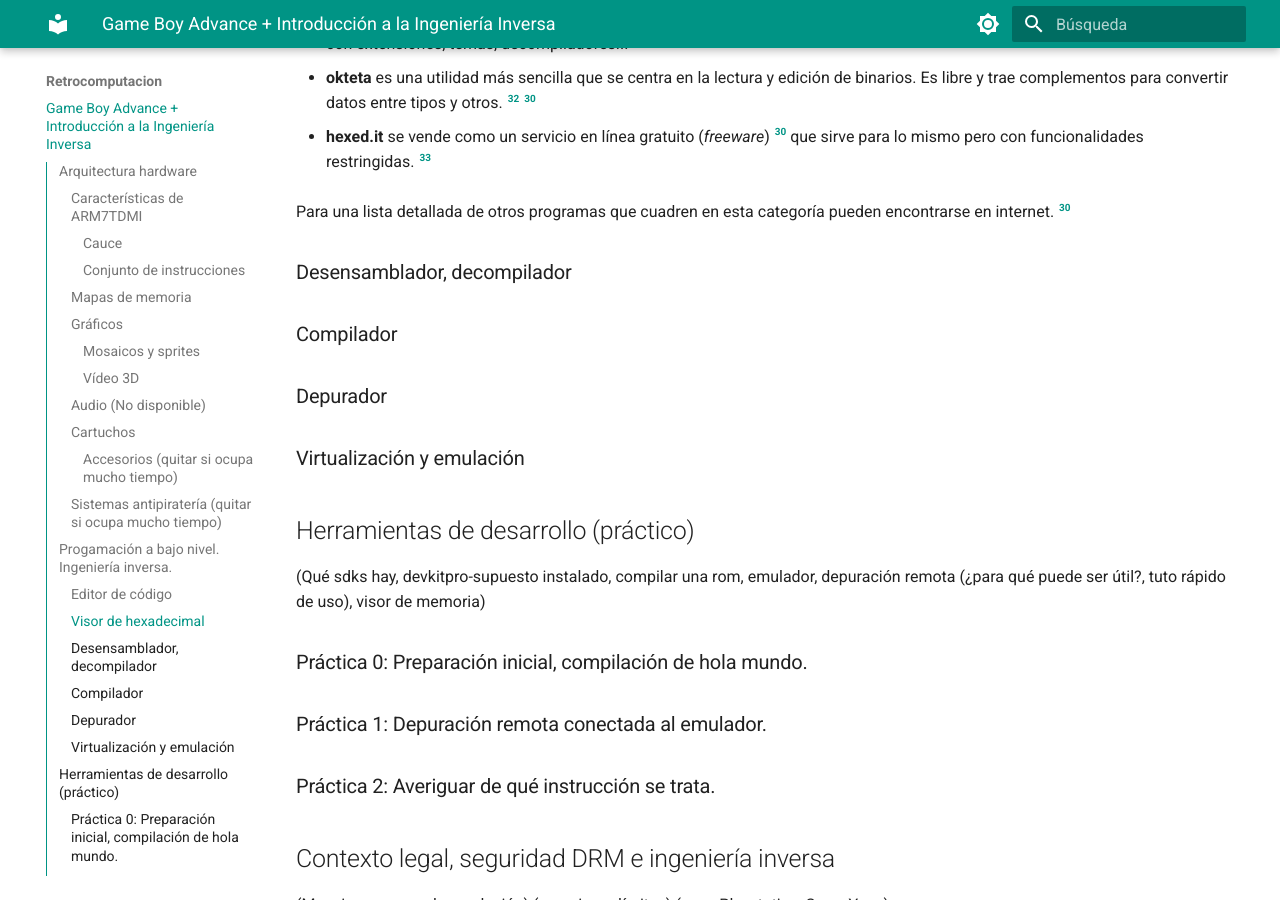
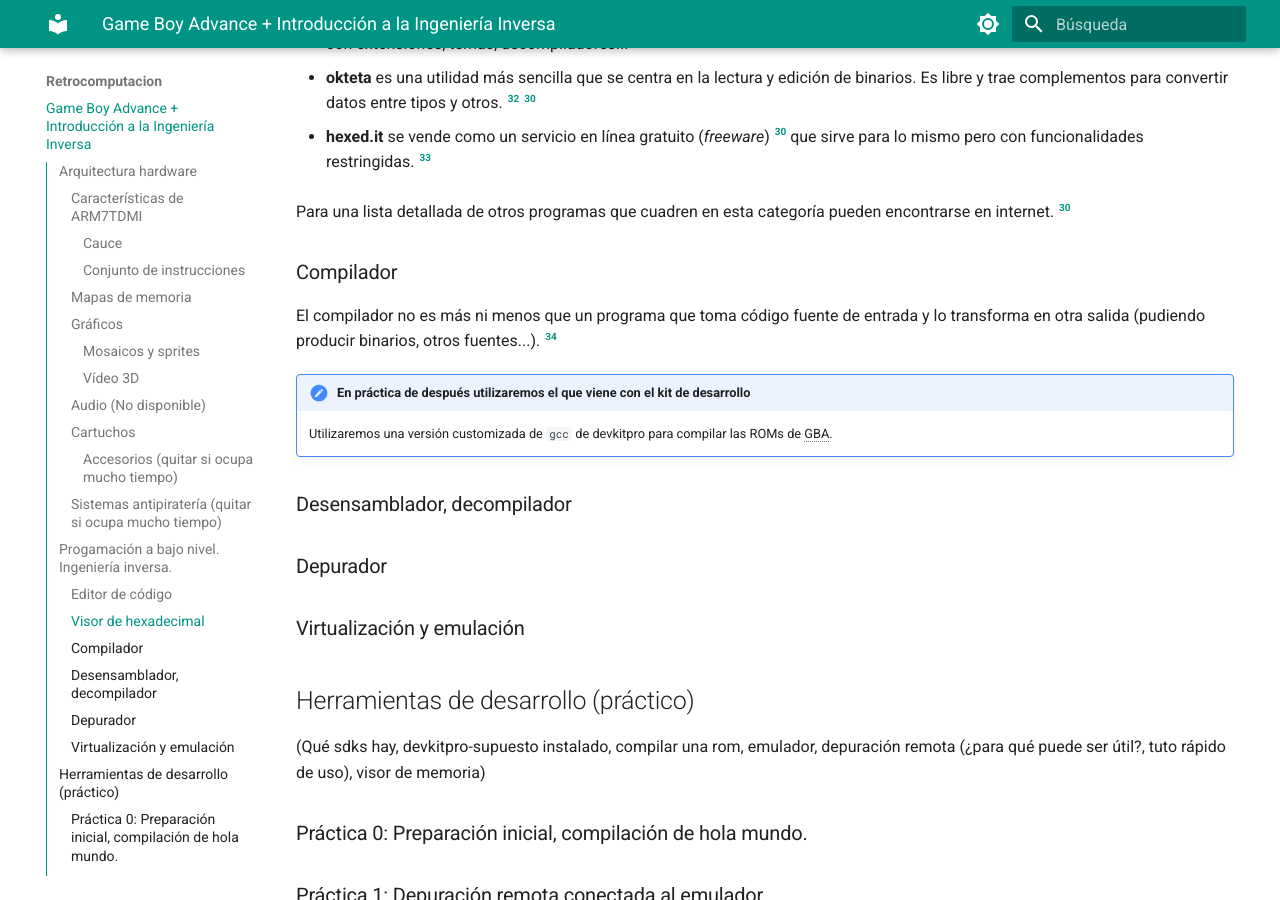
Before and after one commit to abl78-ua/Wiki-IMCR, an MkDocs documentation site: the page built from docs/Retrocomputacion/Retrocomputacion.md, in a window 1280 px wide and 900 px high, scrolled down 7489 px. Built offline with MkDocs 1.6.1 and Material for MkDocs 9.7.7, drawn with Linux system fonts in a browser that asks for light colours; some of the changed text lies outside the part shown.

Commit message:
doc: start compilers

```diff
--- a/docs/Retrocomputacion/Retrocomputacion.md
+++ b/docs/Retrocomputacion/Retrocomputacion.md
@@ -16,6 +16,7 @@ Por *Ivan Parkhomchyk Patapchyk*
 /// caption
 Primera revisión del modelo de GBA.
 ///
+
 La GBA es una consola portátil fabricada, vendida por Nintendo y lanzada en 2001 durante la sexta generación de videoconsolas. Respecto a su antecesora, fue un cambio muy notorio al introducir paleta de colores, mayor resolución, nuevas entradas (botones L y R) y registros de 32 bits (en GB son 8 bits). Todos los títulos de GB son compatibles en GBA y se distribuían en formato de cartucho físico. [^ref:GBAwiki]
 
 ## Arquitectura *hardware*
@@ -205,9 +206,14 @@ Ventana de Firefox ejecutando *offline* (esto es posible gracias a *Service Work
 
 Para una lista detallada de otros programas que cuadren en esta categoría pueden encontrarse en internet. [^ref:moarhex]
 
+### Compilador
+
+El compilador no es más ni menos que un programa que toma código fuente de entrada y lo transforma en otra salida (pudiendo producir binarios, otros fuentes...). [^ref:compiler]
+
+!!! note "En práctica de después utilizaremos el que viene con el kit de desarrollo"
+    Utilizaremos una versión customizada de `gcc` de devkitpro para compilar las ROMs de GBA.
+
 ### Desensamblador, decompilador
-
-### Compilador
 
 ### Depurador
 
@@ -335,6 +341,8 @@ Para una lista detallada de otros programas que cuadren en esta categoría puede
 
 [^ref:hexed]: Herramienta en línea para la edición en hexadecimal, [hexed.it](https://hexed.it/) (13/3/2026)
 
+[^ref:compiler]: *Paper* sobre compiladores por Amit Kasar y Mayuri Dangare en researchgate, [*Compiler And Its Phases*](https://www.researchgate.net/publication/354948523_Compiler_And_Its_Phases) (15/3/2026)
+
 [^ref:edb]: Página de paquetería y herramientas de Kali Linux [Edb-debugger](https://www.kali.org/tools/edb-debugger/) (13/3/2026)
 
 [^ref:Lovepotion]: Repositorio git del equipo lovebrew en github, [LÖVE Potion](https://github.com/lovebrew/lovepotion) (6/3/2026)
```
